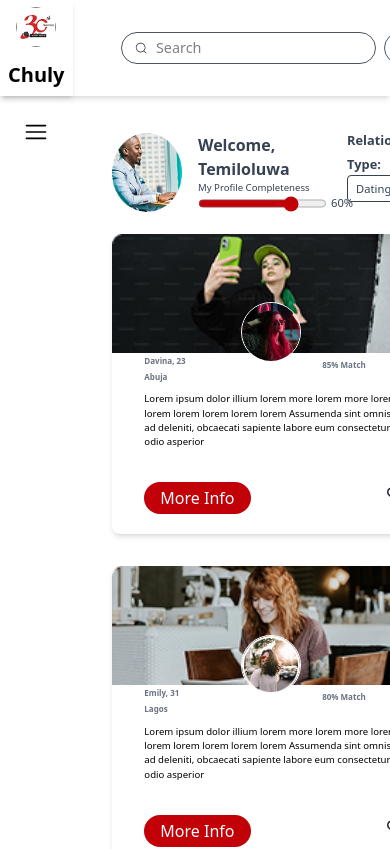
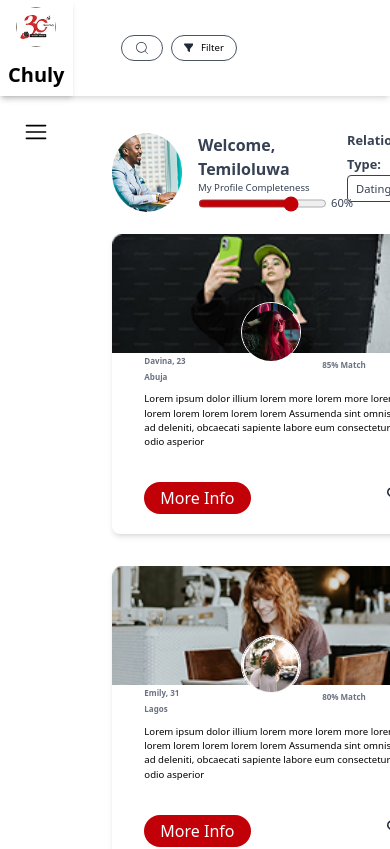
Before and after one commit to goodcoderCJ/next-figma, a Next.js app: page / in a window 390 px wide. Shown: the top 849 px of the page. Built offline with nearby package versions, Linux system fonts and the light colour scheme.

Commit message:
working on navbar

```diff
--- a/src/components/navbar.tsx
+++ b/src/components/navbar.tsx
@@ -6,7 +6,7 @@ import { HiMiniBellAlert } from "react-icons/hi2";
 
 const Navbar = () => {
     return (
-      <nav className="flex  items-center  shadow-md h-24">
+      <nav className="flex justify-between sm:justify-normal md:justify-normal items-center  shadow-md h-24">
         <div className="logo flex flex-col sm:flex-row md:flex-row items-center justify-around   shadow-md z-[999] h-24 px-2">
         <Image src="/3c-logo.png" width={40} height={20} alt="logo"/>
         <h1 className="text-xl font-bold">Chuly</h1>
@@ -14,12 +14,12 @@ const Navbar = () => {
 
         <div className="flex gap-4 flex-1 justify-between px-[3rem]">
           <div className="second-col flex gap-2">
-            <div className="search flex items-center border px-3 py-1 rounded-[20px] border-gray-600 gap-2 text-[0.9rem]">
+            <div className="search flex items-center border px-3 py-1 rounded-[20px] border-gray-600 gap-2 text-[1rem] sm:text-[0.9rem] md:text-[0.9rem]">
               <CiSearch className="text-gray-800"/>
             <input
             type="text"
             placeholder="Search"
-            className="flex-1 outline-0 border-0"
+            className="flex-1 outline-0 border-0 hidden sm:flex md:flex"
           />
             </div>
             <div className="filter flex items-center border px-3 py-1 rounded-[20px] border-gray-600 gap-2 text-[0.6rem]">
@@ -28,7 +28,7 @@ const Navbar = () => {
 
             </div>
                     </div>
-          <div className="third-col flex gap-2 items-center">
+          <div className="third-col hidden sm:flex md:flex gap-2 items-center">
           <HiMiniBellAlert className=" text-red-700 text-[1.3rem] "/>
           <Image src="/travel-agent2.png" height={40} width={40} alt="header profile pix" className="rounded-full"/>
           </div>
```
